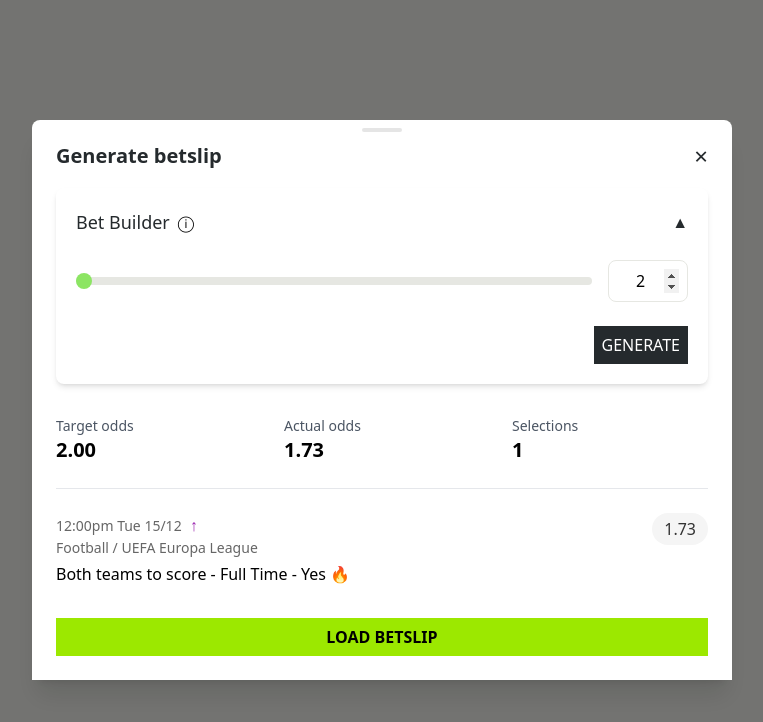
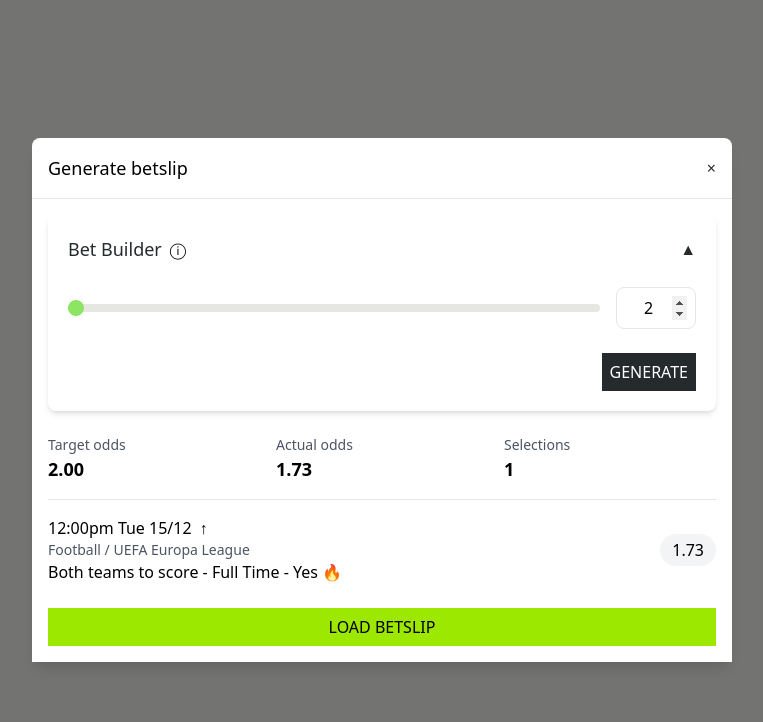
Before and after one commit to tomzdon/design-system, a React (Vite) app: page / in a window 1280 px wide. Shown: the top 722 px of the page, without its empty margins (258-1021 px from the left). Built offline with nearby package versions, Linux system fonts and the light colour scheme.

Commit message:
Restored to '27e3d8421975b99a1a9f8ea3c772232e86861298'
Replit-Restored-To: 27e3d8421975b99a1a9f8ea3c772232e86861298

```diff
--- a/src/App.scss
+++ b/src/App.scss
@@ -69,38 +69,3 @@ input[type="number"] {
     opacity: 1;
   }
 }
-
-.betslip-modal {
-  &-handle {
-    width: 40px;
-    height: 4px;
-    background-color: #E5E5E5;
-    border-radius: 2px;
-    margin: 8px auto;
-    cursor: grab;
-  }
-
-  &-badge {
-    background-color: #F5F5F5;
-    color: #333333;
-    padding: 4px 12px;
-    border-radius: 999px;
-    font-weight: 500;
-  }
-
-  &-match {
-    &-popular {
-      color: #9C27B0;
-    }
-
-    &-time {
-      color: #666666;
-      font-size: 0.875rem;
-    }
-
-    &-league {
-      color: #666666;
-      font-size: 0.875rem;
-    }
-  }
-}
--- a/src/components/BetslipModal/BetslipModal.tsx
+++ b/src/components/BetslipModal/BetslipModal.tsx
@@ -29,15 +29,13 @@ export const BetslipModal = () => {
 
   return (
     <div className="fixed inset-0 flex items-center justify-center bg-black/50">
-      <div className="w-full max-w-[700px] bg-white rounded-t-lg shadow-xl">
-        <div className="betslip-modal-handle" />
-
-        <div className="flex justify-between items-center px-6 pb-4">
-          <h2 className="text-xl font-semibold text-darker">Generate betslip</h2>
-          <button className="text-2xl text-darker hover:opacity-70">&times;</button>
+      <div className="w-full max-w-[700px] bg-white rounded-t-lg shadow-lg">
+        <div className="flex justify-between items-center p-4 border-b">
+          <h2 className="text-lg font-medium">Generate betslip</h2>
+          <button className="text-darker">&times;</button>
         </div>
 
-        <div className="px-6 pb-6">
+        <div className="p-4">
           <RangeSelector
             min={2}
             max={1000}
@@ -45,48 +43,44 @@ export const BetslipModal = () => {
             onGenerate={setTargetOdds}
           />
 
-          <div className="grid grid-cols-3 gap-8 mt-8 pb-6 border-b border-gray-200">
+          <div className="grid grid-cols-3 gap-4 mt-6 pb-4 border-b">
             <div>
               <div className="text-sm text-gray-600">Target odds</div>
-              <div className="font-bold text-xl">{targetOdds.toFixed(2)}</div>
+              <div className="font-bold text-lg">{targetOdds.toFixed(2)}</div>
             </div>
             <div>
               <div className="text-sm text-gray-600">Actual odds</div>
-              <div className="font-bold text-xl">{actualOdds.toFixed(2)}</div>
+              <div className="font-bold text-lg">{actualOdds.toFixed(2)}</div>
             </div>
             <div>
               <div className="text-sm text-gray-600">Selections</div>
-              <div className="font-bold text-xl">{matches.length}</div>
+              <div className="font-bold text-lg">{matches.length}</div>
             </div>
           </div>
 
-          <div className="mt-6 space-y-4">
+          <div className="mt-4 space-y-3">
             {matches.map((match, index) => (
-              <div key={index} className="flex items-start justify-between">
+              <div key={index} className="flex items-center justify-between">
                 <div>
                   <div className="flex items-center gap-2">
-                    <span className="betslip-modal-match-time">
-                      {match.time} {match.date}
-                    </span>
-                    {match.isPopular && (
-                      <span className="betslip-modal-match-popular">↑</span>
-                    )}
+                    <span>{match.time} {match.date}</span>
+                    {match.isPopular && <span className="text-purple-500">↑</span>}
                   </div>
-                  <div className="betslip-modal-match-league">{match.league}</div>
-                  <div className="font-medium mt-1">{match.description}</div>
+                  <div className="text-sm text-gray-600">{match.league}</div>
+                  <div className="font-medium">{match.description}</div>
                 </div>
-                <div className="betslip-modal-badge">
+                <div className="px-3 py-1 bg-gray-100 rounded-full">
                   {match.odds.toFixed(2)}
                 </div>
               </div>
             ))}
           </div>
 
-          <div className="mt-8">
+          <div className="mt-6">
             <Button
-              title="LOAD BETSLIP"
+              title="Load betslip"
               variant="primary"
-              className="w-full uppercase font-bold py-3"
+              className="w-full"
               onClick={() => console.log('Loading betslip...')}
             />
           </div>
```
